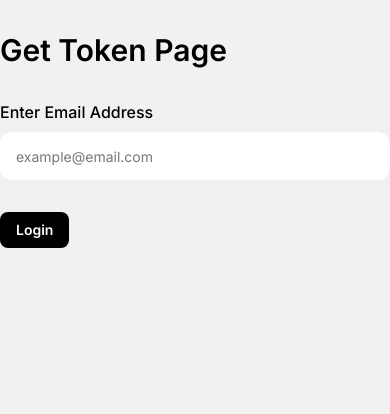
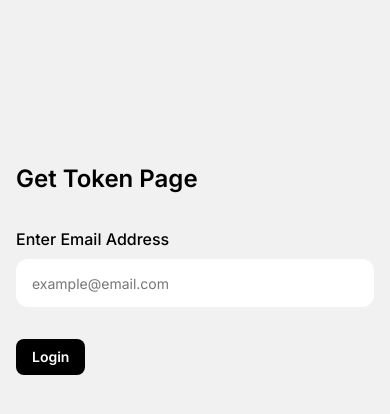
Before and after one commit to CodeBstack/myqt-app, a Next.js app: page / in a window 390 px wide. Shown: the top 414 px of the page. Built offline with nearby package versions, Linux system fonts and the light colour scheme.

Commit message:
first commit

```diff
--- a/src/pages/index.jsx
+++ b/src/pages/index.jsx
@@ -47,9 +47,9 @@ export default function Home() {
       <Head>
         <title>My QT App - Login Page</title>
       </Head>
-      <main className="w-full max-w-[30rem] mx-auto" >
+      <main className="px-4 md:px-0 w-full max-w-[30rem] mx-auto min-h-[60vh] flex flex-col itemscenter justify-center" >
         <div className="flex items-center justify-between my-8">
-          <h1 className="flex gap-4 text-3xl items-center text-black font-semibold">
+          <h1 className="flex gap-4 text-2xl md:text-3xl items-center text-black font-semibold">
             Get Token Page
           </h1>
         </div>
--- a/src/pages/questions/index.jsx
+++ b/src/pages/questions/index.jsx
@@ -34,7 +34,7 @@ const Questions = () => {
             <Head>
                 <title>My QT App - Questions Page</title>
             </Head>
-            <div className="mt-6 w-full max-w-[40rem] mx-auto">
+            <div className="mt-6 mb-10 px-5 w-full max-w-[40rem] mx-auto">
                 <div className="w-full">
                     <QuestionsTab authToken={authToken} />
                 </div>
```
